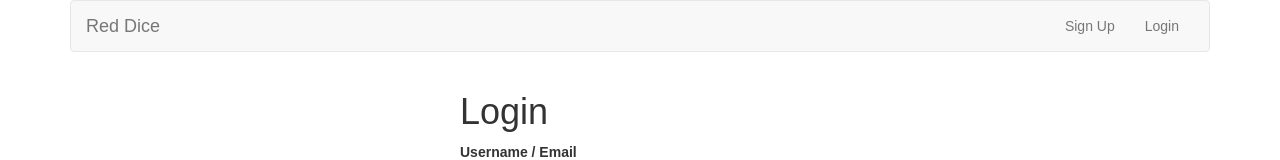
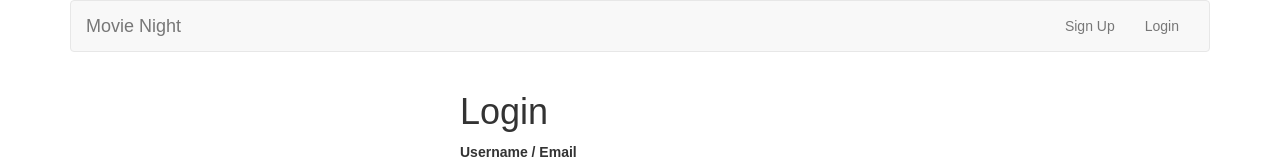
Before and after one commit to cmwilson88/portfolio-movie-night, a React (Create React App) app: page /login in a window 1280 px wide. Shown: the top 160 px of the page. Built offline with nearby package versions, Linux system fonts and the light colour scheme.

Commit message:
Add login and logout on client

```diff
--- a/src/actions/authActions.js
+++ b/src/actions/authActions.js
@@ -8,6 +8,14 @@ export function setCurrentUser(user) {
   return {
     type: SET_CURRENT_USER,
     user
+  }
+}
+
+export function logout() {
+  return dispatch => {
+    localStorage.removeItem('jwtToken');
+    setAuthorizationToken(false);
+    dispatch(setCurrentUser({}))
   }
 }
 
--- a/src/components/NavigationBar.js
+++ b/src/components/NavigationBar.js
@@ -1,14 +1,19 @@
 import React from 'react'
 import {Link} from 'react-router-dom';
+import { connect } from 'react-redux';
+import PropTypes from 'prop-types';
+import { logout } from '../actions/authActions';
 
-export default () => {
-    return (
-        <nav className="navbar navbar-default">
-            <div className="container-fluid">
-                <div className="navbar-header">
-                    <Link to="/" className="navbar-brand">Red Dice</Link>
-                </div>
-                <div className="collapse navbar-collapse">
+class NavigationBar extends React.Component {
+    logout(e) {
+        e.preventDefault();
+        this.props.logout();
+    }
+
+    render() {
+        const { isAuthenticated } = this.props.auth
+
+        const guestLinks = (
             <ul className="nav navbar-nav navbar-right">
                 <li>
                     <Link to="/signup">Sign Up</Link>
@@ -17,8 +22,39 @@ export default () => {
                     <Link to="/login">Login</Link>
                 </li>
             </ul>
+        )
+
+        const userLinks = (
+            <ul className="nav navbar-nav navbar-right">
+                <li>
+                    <a href="#" onClick={this.logout.bind(this)}>Logout</a>
+                </li>
+            </ul>
+        )
+        return (
+            <nav className="navbar navbar-default">
+                <div className="container-fluid">
+                    <div className="navbar-header">
+                        <Link to="/" className="navbar-brand">Movie Night</Link>
+                    </div>
+                    <div className="collapse navbar-collapse">
+                        { isAuthenticated ? userLinks : guestLinks }
                     </div>
                 </div>
             </nav>
         )
     }
+}
+
+NavigationBar.propTypes = {
+    auth: PropTypes.object.isRequired,
+    logout: PropTypes.func.isRequired
+}
+
+function mapStateToProps(state) {
+    return {
+        auth: state.auth
+    }
+}
+
+export default connect(mapStateToProps, { logout })(NavigationBar);
--- a/src/components/signup/SignupForm.js
+++ b/src/components/signup/SignupForm.js
@@ -33,13 +33,10 @@ class SignupForm extends React.Component {
     const field = e.target.name;
     const val = e.target.value;
     if(val !== '') {
-      console.log('checkUserExists fired')
       this.props.isUserExists(val).then(res => {
         let errors = this.state.errors;
         let invalid;
-        console.log(res)
         if(res.data.user[0]) {
-          console.log(res.data.user)
           errors[field] = 'There is user with such ' + field
           invalid = true
         } else {
--- a/src/ducks/reducers/auth.js
+++ b/src/ducks/reducers/auth.js
@@ -9,8 +9,9 @@ const initialState = {
 export default function(state = initialState, action = {}) {
   switch(action.type) {
     case SET_CURRENT_USER:
+    console.log('isAuthenitcated', !isEmpty(action.user));
       return {
-        isAuthenticated: isEmpty(action.user),
+        isAuthenticated: !isEmpty(action.user),
         user: action.user
       }
     default:
```
Lines whose indentation alone changed are shown as unchanged.
